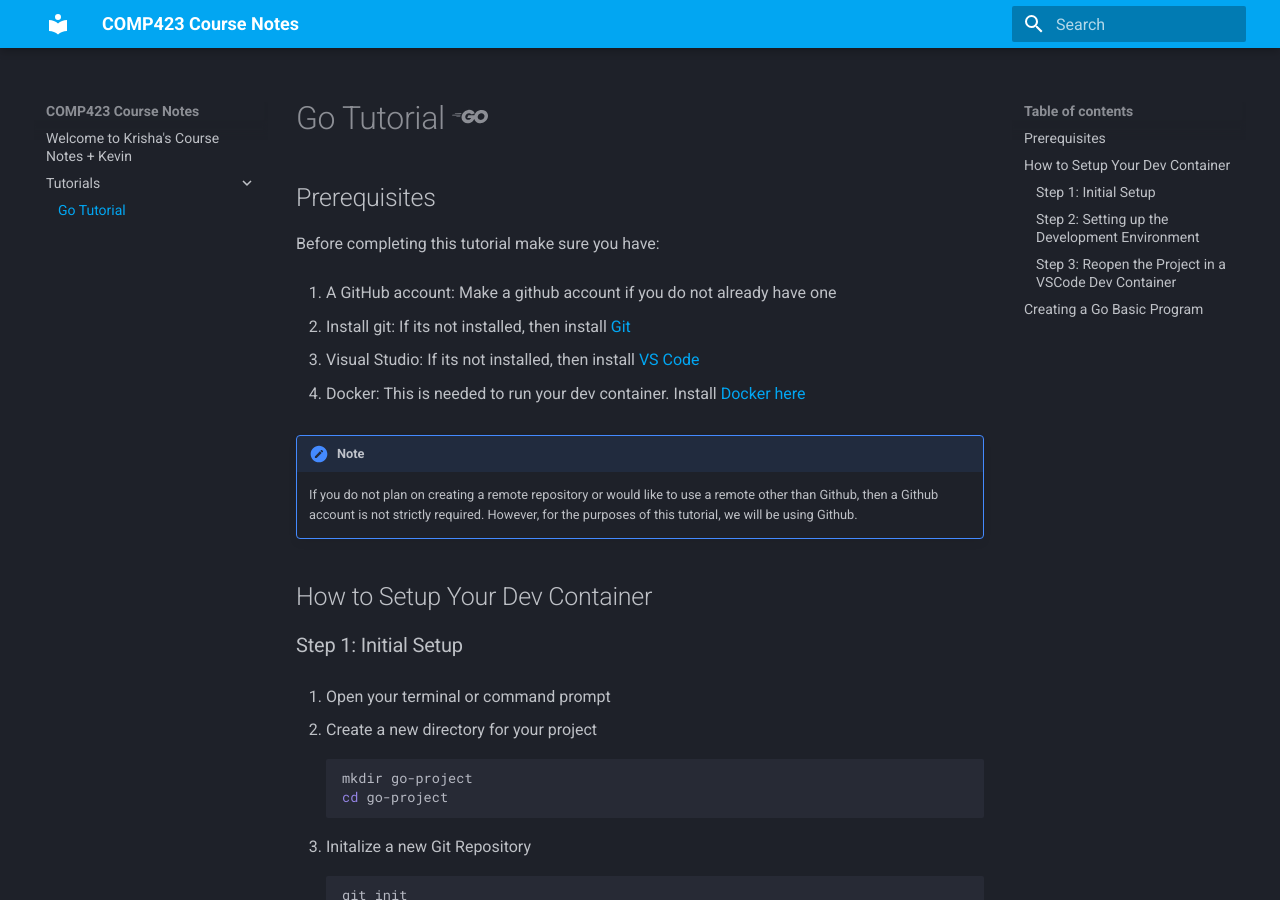
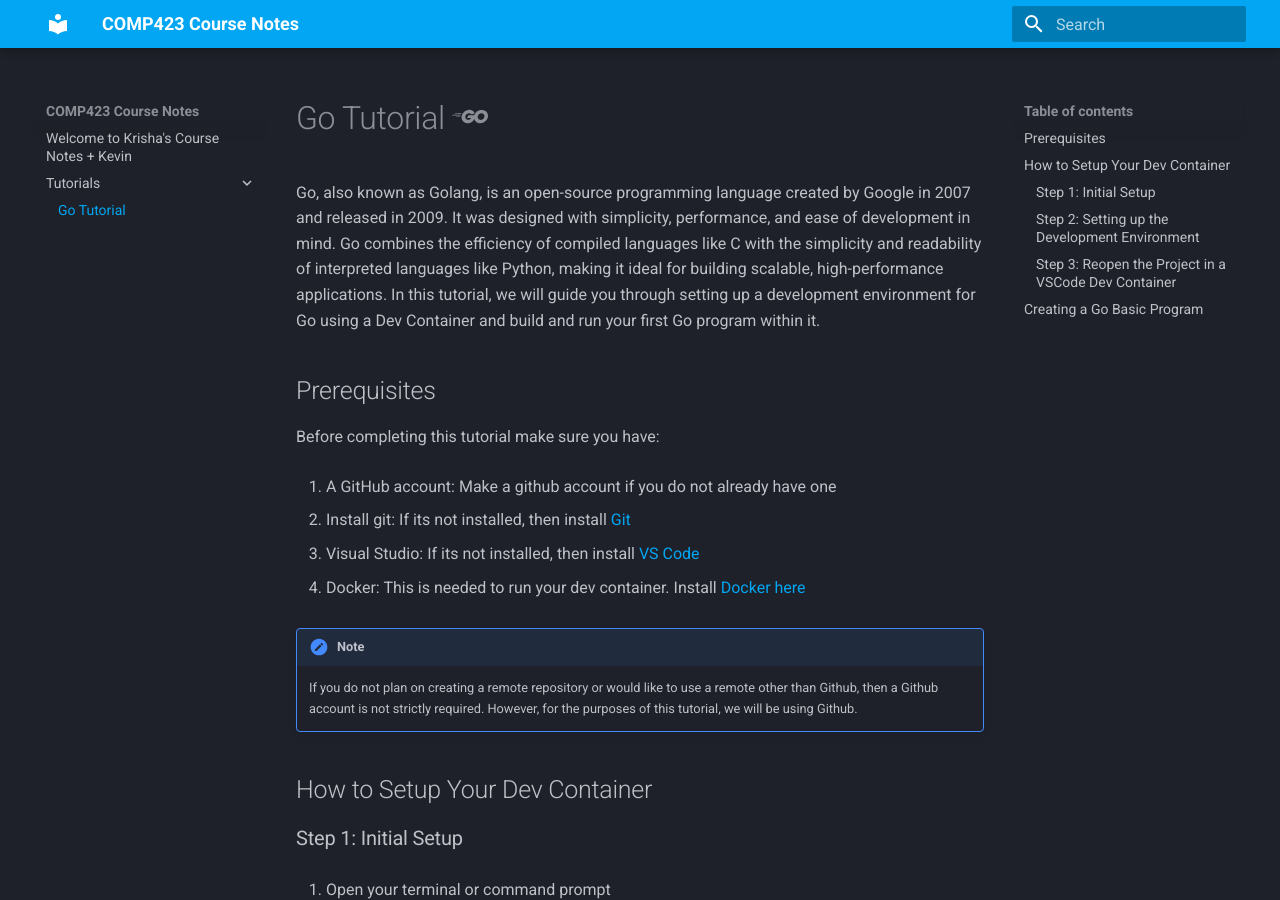
Before and after one commit to krisha188/comp423-course-notes, an MkDocs documentation site: the page built from docs/tutorials/go-setup.md, in a window 1280 px wide and 900 px high. Built offline with MkDocs 1.6.1 and Material for MkDocs 9.7.7, drawn with Linux system fonts in a browser that asks for light colours.

Commit message:
added intro

```diff
--- a/docs/tutorials/go-setup.md
+++ b/docs/tutorials/go-setup.md
@@ -1,4 +1,6 @@
 #  Go Tutorial :fontawesome-brands-golang:
+
+Go, also known as Golang, is an open-source programming language created by Google in 2007 and released in 2009. It was designed with simplicity, performance, and ease of development in mind. Go combines the efficiency of compiled languages like C with the simplicity and readability of interpreted languages like Python, making it ideal for building scalable, high-performance applications. In this tutorial, we will guide you through setting up a development environment for Go using a Dev Container and build and run your first Go program within it.
 
 ## Prerequisites
 Before completing this tutorial make sure you have:
```
